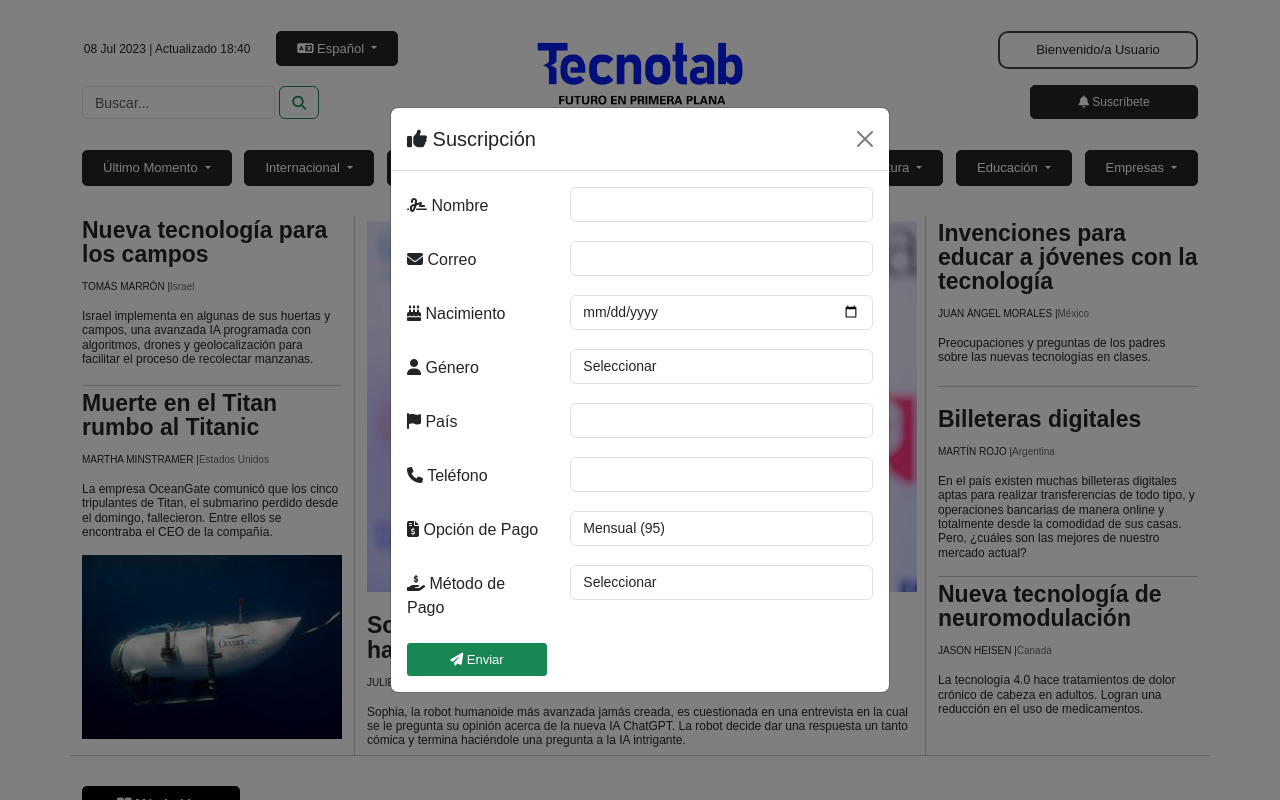
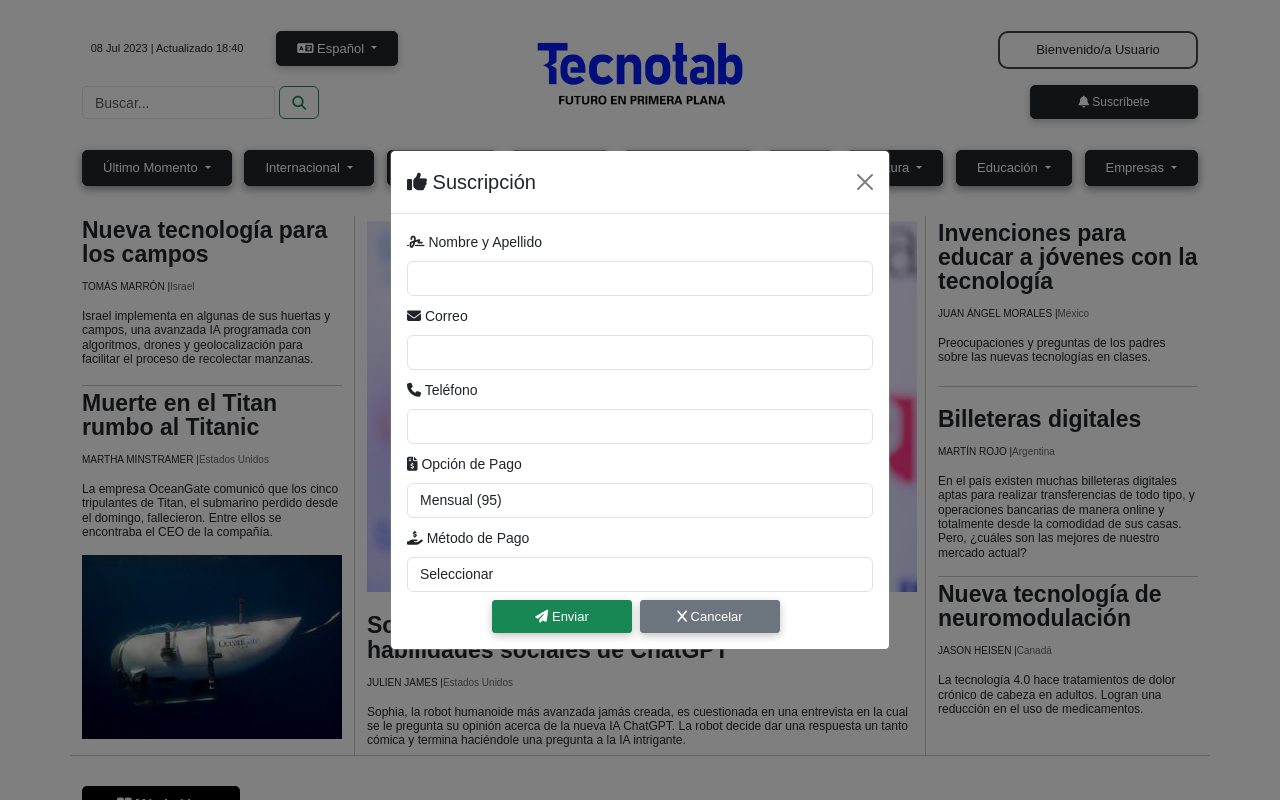
Before and after one commit to miltonfruiz/Proyecto-FinalProg-II-delfina--daniel-lautaro-milton, a Flask app: page / in a window 1280 px wide, after a click on "Suscríbete". Run offline with Flask 3, Linux system fonts and the light colour scheme; some libraries are stand-ins or nearby versions.

Commit message:
Agregado de estilos y sombras

```diff
--- a/static/css/dani.css
+++ b/static/css/dani.css
@@ -165,10 +165,19 @@ a {
   font-size: 15px;
   text-align: left;
 }
+#cancel-button,
 #submit-button {
   font-size: 13px;
   border-radius: 3px;
   width: 30%;
+  box-shadow: rgba(0, 0, 0, 0.24) 0px 3px 8px;
+}
+#cancel-button:hover,
+#submit-button:hover {
+  border: 1px solid whitesmoke;
+  transition: 1s;
+  box-shadow: rgba(50, 50, 93, 0.25) 0px 30px 60px -12px inset,
+    rgba(0, 0, 0, 0.3) 0px 18px 36px -18px inset;
 }
 .form-label {
   margin-bottom: 0.5rem;
@@ -179,3 +188,15 @@ a {
 #label-text {
   font-size: 15px;
 }
+.modal-content {
+  border-radius: 5px;
+  border: 1px solid rgba(128, 128, 128, 0.521);
+}
+.fotomarca {
+  transition: 1s;
+}
+.fotomarca:hover {
+  transition: 1s;
+  transform: scale(1.02);
+  filter: drop-shadow(0 0 0.75rem rgba(0, 0, 255, 0.315));
+}
--- a/static/css/styles.css
+++ b/static/css/styles.css
@@ -177,7 +177,12 @@ li {
   font-size: 13px;
   padding: 7px 20px;
 }
+#suscribete,
+#boton-idioma {
+  box-shadow: rgba(0, 0, 0, 0.24) 0px 3px 8px;
+}
 #item-banner {
+  box-shadow: rgba(0, 0, 0, 0.24) 0px 3px 8px;
   padding: 0;
 }
 #text-idioma {
@@ -190,7 +195,7 @@ li {
   display: flex;
   flex-direction: column;
   justify-content: center;
-  font-size: 12px;
+  font-size: 11px;
 }
 .text-date {
   margin: 0;
--- a/static/js/scripts.js
+++ b/static/js/scripts.js
@@ -9,15 +9,13 @@ document.addEventListener("DOMContentLoaded", function () {
         cardTypeContainer.style.display = "none";
       }
     });
+
   document
     .getElementById("subscriptionForm")
     .addEventListener("submit", function (event) {
       event.preventDefault();
       const name = document.getElementById("name").value;
       const email = document.getElementById("email").value;
-      const birthdate = document.getElementById("birthdate").value;
-      const gender = document.getElementById("gender").value;
-      const country = document.getElementById("country").value;
       const phone = document.getElementById("phone").value;
       const paymentOption = document.getElementById("paymentOption").value;
       const paymentMethod = document.getElementById("paymentMethod").value;
@@ -39,9 +37,6 @@ document.addEventListener("DOMContentLoaded", function () {
         body: JSON.stringify({
           name: name,
           email: email,
-          birthdate: birthdate,
-          gender: gender,
-          country: country,
           phone: phone,
           paymentOption: paymentOption,
           paymentMethod: paymentMethod,
@@ -69,6 +64,7 @@ document.addEventListener("DOMContentLoaded", function () {
           console.error("Error en la solicitud:", error);
           alert("Hubo un error al procesar la suscripción.");
         });
+
       document.getElementById("subscriptionForm").reset();
       document.getElementById("cardTypeContainer").style.display = "none";
     });
--- a/templates/index.html
+++ b/templates/index.html
@@ -122,24 +122,16 @@
             </div>
             <div class="modal-body">
               <form id="subscriptionForm">
-                <div class="mb-3 row">
-                  <label for="name" class="col-sm-4 col-form-label small">
-                    <i class="fa-solid fa-signature"></i> Nombre
+                <div class="mb-2">
+                  <label for="name" class="form-label small">
+                    <i class="fa-solid fa-signature"></i> Nombre y Apellido
                   </label>
-                  <div class="col-sm-8">
-                    <input
-                      type="text"
-                      class="form-control"
-                      id="name"
-                      required
-                    />
+                  <input type="text" class="form-control" id="name" required />
                 </div>
-                </div>
-                <div class="mb-3 row">
-                  <label for="email" class="col-sm-4 col-form-label small">
+                <div class="mb-2">
+                  <label for="email" class="form-label small">
                     <i class="fa-solid fa-envelope"></i> Correo
                   </label>
-                  <div class="col-sm-8">
                   <input
                     type="email"
                     class="form-control"
@@ -147,100 +139,38 @@
                     required
                   />
                 </div>
-                </div>
-                <div class="mb-3 row">
-                  <label for="birthdate" class="col-sm-4 col-form-label small">
-                    <i class="fa-solid fa-cake-candles"></i> Nacimiento
-                  </label>
-                  <div class="col-sm-8">
-                    <input
-                      type="date"
-                      class="form-control"
-                      id="birthdate"
-                      required
-                    />
-                  </div>
-                </div>
-                <div class="mb-3 row">
-                  <label for="gender" class="col-sm-4 col-form-label small">
-                    <i class="fa-solid fa-user"></i> Género
-                  </label>
-                  <div class="col-sm-8">
-                    <select class="form-control" id="gender" required>
-                      <option value="">Seleccionar</option>
-                      <option value="masculino">Masculino</option>
-                      <option value="femenino">Femenino</option>
-                      <option value="otro">Otro</option>
-                    </select>
-                  </div>
-                </div>
-                <div class="mb-3 row">
-                  <label for="country" class="col-sm-4 col-form-label small">
-                    <i class="fa-solid fa-flag"></i> País
-                  </label>
-                  <div class="col-sm-8">
-                    <input
-                      type="text"
-                      class="form-control"
-                      id="country"
-                      required
-                    />
-                  </div>
-                </div>
-                <div class="mb-3 row">
-                  <label for="phone" class="col-sm-4 col-form-label small">
+                <div class="mb-2">
+                  <label for="phone" class="form-label small">
                     <i class="fa-solid fa-phone"></i> Teléfono
                   </label>
-                  <div class="col-sm-8">
-                    <input
-                      type="tel"
-                      class="form-control"
-                      id="phone"
-                      required
-                    />
+                  <input type="tel" class="form-control" id="phone" required />
                 </div>
-                </div>
-                <div class="mb-3 row">
-                  <label
-                    for="paymentOption"
-                    class="col-sm-4 col-form-label small"
-                  >
+                <div class="mb-2">
+                  <label for="paymentOption" class="form-label small">
                     <i class="fa-solid fa-file-invoice-dollar"></i> Opción de
                     Pago
                   </label>
-                  <div class="col-sm-8">
                   <select class="form-control" id="paymentOption" required>
                     <option value="mensual">Mensual (95)</option>
                     <option value="semestral">Durante 6 meses</option>
                     <option value="anual">Anual</option>
                   </select>
                 </div>
-                </div>
-                <div class="mb-3 row">
-                  <label
-                    for="paymentMethod"
-                    class="col-sm-4 col-form-label small"
-                  >
+                <div class="mb-2">
+                  <label for="paymentMethod" class="form-label small">
                     <i class="fa-solid fa-hand-holding-dollar"></i> Método de
                     Pago
                   </label>
-                  <div class="col-sm-8">
                   <select class="form-control" id="paymentMethod" required>
                     <option value="">Seleccionar</option>
                     <option value="tarjeta">Tarjeta</option>
                     <option value="efectivo">Efectivo</option>
                   </select>
                 </div>
-                </div>
-                <div
-                  class="mb-3 row"
-                  id="cardTypeContainer"
-                  style="display: none"
-                >
-                  <label for="cardType" class="col-sm-4 col-form-label small">
+                <div class="mb-2" id="cardTypeContainer" style="display: none">
+                  <label for="cardType" class="form-label small">
                     Tipo de Tarjeta
                   </label>
-                  <div class="col-sm-8">
                   <select class="form-control" id="cardType">
                     <option value="">Seleccionar</option>
                     <option value="visa">Visa</option>
@@ -248,7 +178,7 @@
                     <option value="amex">American Express</option>
                   </select>
                 </div>
-                </div>
+                <div class="d-flex justify-content-center">
                   <button
                     id="submit-button"
                     type="submit"
@@ -256,6 +186,15 @@
                   >
                     <i class="fa-solid fa-paper-plane"></i> Enviar
                   </button>
+                  <button
+                    id="cancel-button"
+                    type="button"
+                    class="btn btn-secondary mx-2"
+                    data-bs-dismiss="modal"
+                  >
+                    <i class="fa-solid fa-x"></i> Cancelar
+                  </button>
+                </div>
               </form>
               <div
                 id="successMessage"
@@ -466,7 +405,6 @@
             <li><a class="dropdown-item" href="#">Buscador</a></li>
             <li><a class="dropdown-item" href="#">Edición Impresa</a></li>
           </ul>
-        </div>
         </div>
       </div>
     </header>
@@ -1022,6 +960,5 @@
       crossorigin="anonymous"
     ></script>
     <script src="{{ url_for('static', filename='js/scripts.js') }}"></script>
-    <script src="{{ url_for('static', filename='js/scripts.js') }}"></script>
   </body>
 </html>
```
Lines whose indentation alone changed are shown as unchanged.
